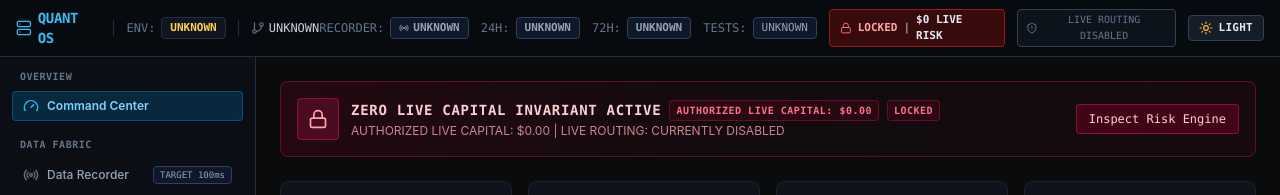
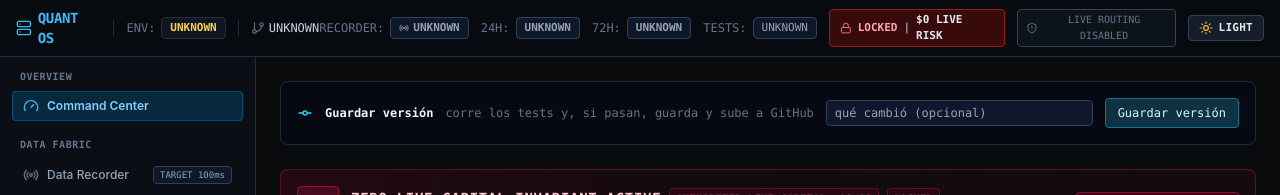
Before and after one commit to bjjrage/Quatum-OS, a Next.js app in the folder apps/web/: page / in a window 1280 px wide. Shown: the top 195 px of the page. Built offline with nearby package versions, Linux system fonts and the light colour scheme; no server answers.

Commit message:
Quant OS: boton Guardar version en Command Center + .gitignore de datos

```diff
--- a/apps/web/components/views/CommandCenterView.tsx
+++ b/apps/web/components/views/CommandCenterView.tsx
@@ -17,6 +17,7 @@ import { SystemStatus, RecorderStatus, DataQuality, NavTabId } from "../../types
 import { MetricCard } from "../common/MetricCard";
 import { Card } from "../common/Card";
 import { Badge } from "../common/Badge";
+import { SaveVersionCard } from "./SaveVersionCard";
 
 interface CommandCenterViewProps {
   status: SystemStatus | null;
@@ -52,6 +53,7 @@ export function CommandCenterView({
 
   return (
     <div className="space-y-6">
+      <SaveVersionCard />
       {/* ZERO LIVE RISK BANNER */}
       <div className="rounded-lg border border-rose-900/60 bg-gradient-to-r from-rose-950/40 via-[#180d11]/50 to-rose-950/20 p-4 shadow-sm flex flex-col md:flex-row items-start md:items-center justify-between gap-4">
         <div className="flex items-center gap-3">
--- /dev/null
+++ b/apps/web/components/views/SaveVersionCard.tsx
@@ -0,0 +1,47 @@
+import React, { useEffect, useRef, useState } from "react";
+import { GitCommit } from "lucide-react";
+
+/** "Guardar versión": runs the tests on this PC and, only if they pass, commits and pushes to GitHub. */
+export function SaveVersionCard() {
+  const api = process.env.NEXT_PUBLIC_API_URL || "";
+  const [st, setSt] = useState<any>(null);
+  const [note, setNote] = useState("");
+  const timer = useRef<any>(null);
+
+  const poll = async () => {
+    try {
+      const r = await fetch(`${api}/api/system/git/save/status`);
+      if (r.ok) setSt(await r.json());
+    } catch { /* backend restarting */ }
+  };
+  useEffect(() => { poll(); timer.current = setInterval(poll, 3000); return () => clearInterval(timer.current); }, []);
+
+  const save = async () => {
+    const msg = note.trim() ? `Quant OS: ${note.trim()}` : "Quant OS: guardar versión";
+    try {
+      const r = await fetch(`${api}/api/system/git/save?message=${encodeURIComponent(msg)}&push=true`, { method: "POST" });
+      if (!r.ok) setSt({ state: "ERROR", message: `El backend respondió con error ${r.status}.` });
+    } catch { setSt({ state: "ERROR", message: "No me puedo comunicar con el backend." }); }
+    poll();
+  };
+
+  const running = st?.state === "RUNNING";
+  const color = st?.state === "DONE" ? "text-emerald-300" : st?.state === "ERROR" ? "text-rose-300" : "text-slate-400";
+
+  return (
+    <div className="rounded-lg border border-slate-800 bg-slate-950/40 p-4 text-xs font-mono-code">
+      <div className="flex flex-wrap items-center gap-3">
+        <GitCommit className="w-4 h-4 text-cyan-400" />
+        <span className="text-slate-100 font-semibold">Guardar versión</span>
+        <span className="text-slate-500">corre los tests y, si pasan, guarda y sube a GitHub</span>
+        <input value={note} onChange={(e) => setNote(e.target.value)} placeholder="qué cambió (opcional)"
+          className="flex-1 min-w-[200px] bg-slate-900 border border-slate-700 rounded px-2 py-1 text-slate-200" />
+        <button disabled={running} onClick={save}
+          className="px-3 py-1.5 rounded bg-cyan-900/60 hover:bg-cyan-800 border border-cyan-700 text-cyan-100 disabled:opacity-50">
+          {running ? "Guardando..." : "Guardar versión"}
+        </button>
+      </div>
+      {st?.message && <div className={`mt-2 ${color}`}>{st.message}</div>}
+    </div>
+  );
+}
```
